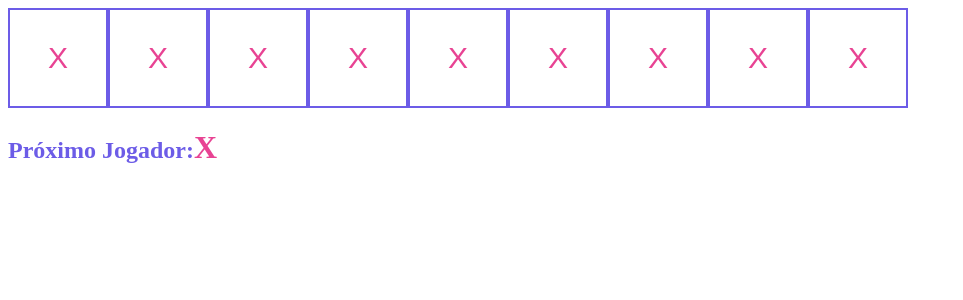
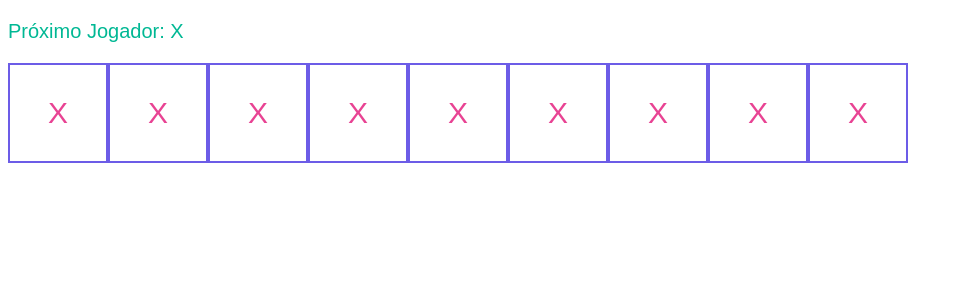
Before and after one commit to danilomacb/15dias-de-react, a React (Create React App) app: page / in a window 1280 px wide. Shown: the top 300 px of the page, without its empty margins (0-963 px from the left). Built offline with nearby package versions, Linux system fonts and the light colour scheme.

Commit message:
desafios basico e intermediario corrigidos

```diff
--- a/src/App.js
+++ b/src/App.js
@@ -5,8 +5,8 @@ import NextPlayer from "./components/NextPlayer";
 
 const App = () => (
     <>
+        <NextPlayer />
         <BoardCollab qtd="9" />
-        <NextPlayer />
     </>
 );
 
--- a/src/components/NextPlayer/index.js
+++ b/src/components/NextPlayer/index.js
@@ -3,10 +3,7 @@ import React from 'react';
 import './styles.css'
 
 const NextPlayer = () => (
-    <>
-        <h2>Próximo Jogador: </h2>
-        <h1>X</h1>
-    </>
+    <p className="next-player">Próximo Jogador: X</p>
 );
 
 export default NextPlayer;
--- a/src/components/NextPlayer/styles.css
+++ b/src/components/NextPlayer/styles.css
@@ -1,9 +1,5 @@
-h1 {
-    display: inline-block;
-    color: #e84393;
+.next-player {
+    color: #00b894;
+    font-family: sans-serif;
+    font-size: 20px;
 }
-
-h2 {
-    display: inline-block;
-    color: #6c5ce7;
-}
```
